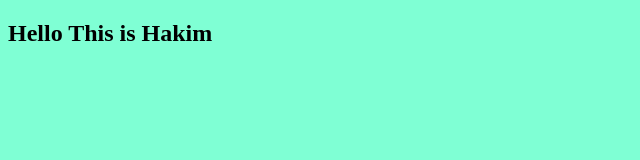
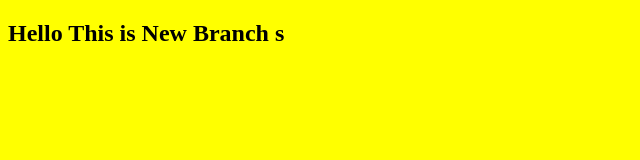
Before and after one commit to hamza12-hm/myproject, a plain HTML site: page index.html in a window 1280 px wide. Shown: the whole page, without its empty margins (0-640 px from the left). Drawn offline with Linux system fonts and the light colour scheme.

Commit message:
stylize with another style

```diff
--- a/index.html
+++ b/index.html
@@ -10,7 +10,7 @@
 
 
 
-<h2>   	 Hello This is Hakim		</h2>
+<h2>   	 Hello This is New Branch s		</h2>
 <script src="app.js"></script>
 
 
--- a/style.css
+++ b/style.css
@@ -1,7 +1,8 @@
 body {
-	background: aquamarine;
+	background: yellow;
 }
 
 h1 {
-	color: red;
+	color: black ;
+
 }
```
